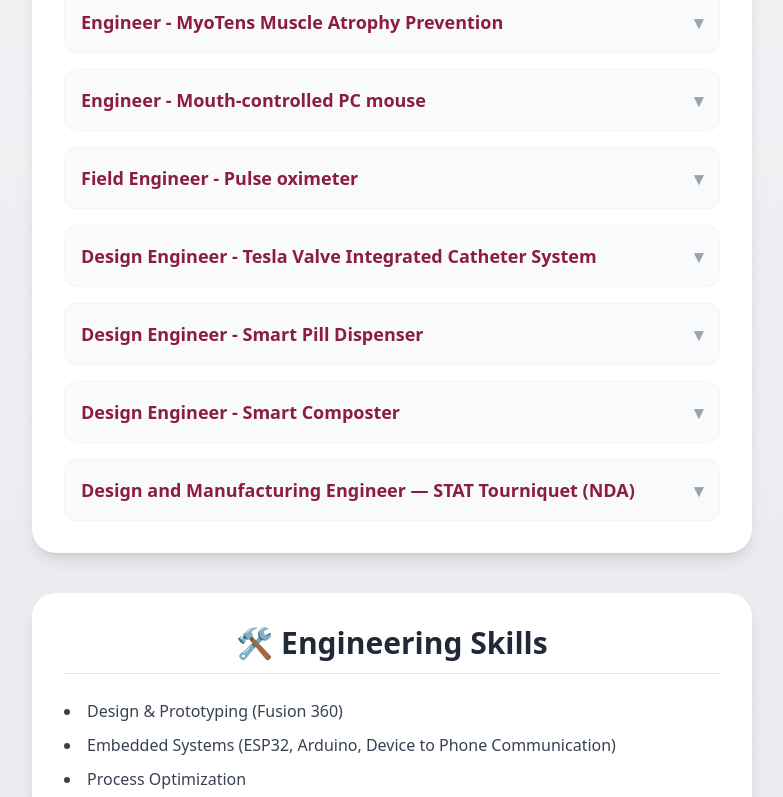
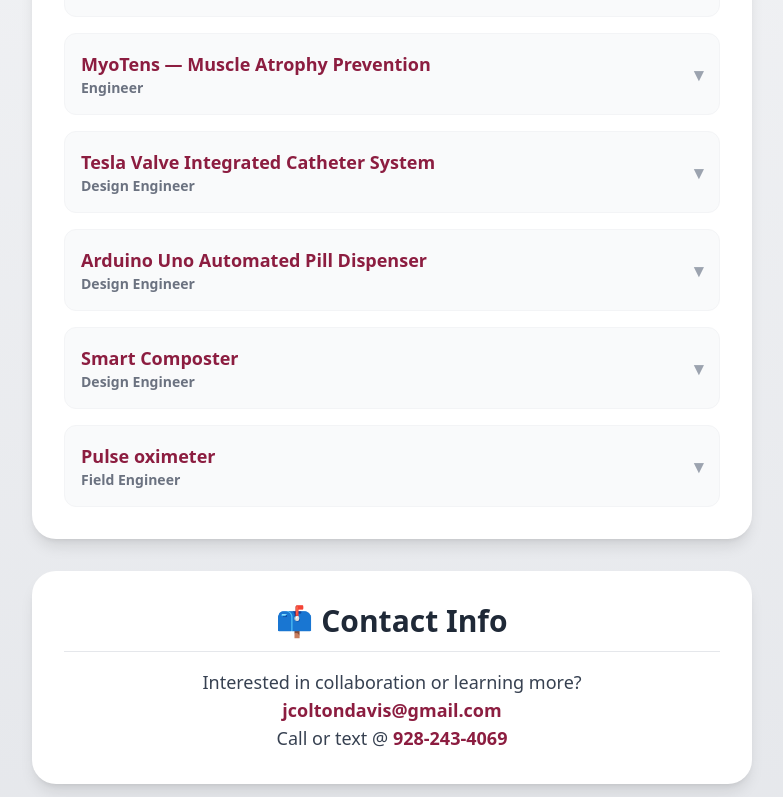
Before and after one commit to ColtonBME/portfolio, a React (Create React App) app: page / in a window 1280 px wide. Shown: the part 403-1200 px from the top of the page, without its empty margins (248-1031 px from the left). Built offline with nearby package versions, Linux system fonts and the light colour scheme.

Commit message:
Replace maroon (#8C1D40) with black in App.js

```diff
--- a/src/App.js
+++ b/src/App.js
@@ -1,194 +1,173 @@
+import React from 'react';
 import './App.css';
 
-// test change
+function ProjectBlock({ title, subtitle, description, team = [], diagrams = [] }) {
+  const isImage = (url) => /\.(png|jpe?g|gif|svg)$/i.test(url);
 
-function App() {
   return (
-    <div className="min-h-screen bg-gradient-to-b from-gray-100 to-gray-200 flex flex-col items-center text-gray-800 font-sans">
-      {/* HEADER */}
-      <header className="text-center mt-20 mb-16">
+    <details className="group bg-gray-50 rounded-xl p-4 border border-gray-100">
+      <summary
+        className="flex items-center justify-between cursor-pointer list-none text-lg font-semibold"
+        style={{ color: '#8C1D40' }}
+      >
+        <div>
+          <div>{title}</div>
+          {subtitle && <div className="text-sm text-gray-500">{subtitle}</div>}
+        </div>
+        <span className="ml-4 text-gray-400 group-open:rotate-180 transition-transform">▾</span>
+      </summary>
+
+      <div className="mt-3 text-gray-700 leading-relaxed space-y-4">
+        {description && <div>{description}</div>}
+
+        {/* Team members (display only) */}
+        <div>
+          <h4 className="font-semibold mb-2">Team members</h4>
+          <ul className="list-disc list-inside text-gray-700 mb-2">
+            {team.length === 0 ? (
+              <li className="text-sm text-gray-500">No members listed</li>
+            ) : (
+              team.map((m, i) => <li key={i}>{m}</li>)
+            )}
+          </ul>
+        </div>
+
+        {/* Diagrams & images (display only) */}
+        <div>
+          <h4 className="font-semibold mb-2">Diagrams & images</h4>
+          <div className="flex flex-wrap gap-3">
+            {diagrams.length === 0 && <div className="text-sm text-gray-500">No diagrams uploaded</div>}
+            {(() => {
+              const isSmart = title && title.includes('Smart Composter');
+              return diagrams.map((u, i) => (
+                <div key={i} className={isImage(u) ? (isSmart ? 'w-56' : 'w-28') : ''}>
+                  {isImage(u) ? (
+                    <img
+                      src={u}
+                      alt={`diagram-${i}`}
+                      className={isSmart ? 'w-full h-40 object-cover rounded' : 'w-full h-20 object-cover rounded'}
+                    />
+                  ) : (
+                    <a href={u} target="_blank" rel="noreferrer" className="text-sm underline" style={{ color: '#8C1D40' }}>
+                      {u.split("/").pop().replace(/\.[^/.]+$/, "")}
+                    </a>
+                  )}
+                </div>
+              ));
+            })()}
+          </div>
+        </div>
+      </div>
+    </details>
+  );
+}
+
+export default function App() {
+  const projects = [
+    // Top-priority projects moved first
+    {
+      title: 'Mouth-controlled PC mouse',
+      subtitle: 'Engineer',
+      description:
+        'Assistive human-computer interface using pressure and motion sensors integrated with a microcontroller to translate oral gestures into cursor movement and click events. Contributions include sensor calibration, analog signal conditioning, microcontroller firmware, and USB-HID communication for real-time control. This project software was created and tested in LabVIEW.',
+      team: ['Colton Davis', 'Tyler Labrecque'],
+      diagrams: [],
+    },
+    {
+      title: 'MyoTens — Muscle Atrophy Prevention',
+      subtitle: 'Engineer',
+      description:
+        'Biomedical stimulation system combining analog front-end circuitry with embedded digital control. Designed and tuned a multi-stage signal chain for muscle activation, including current-controlled drivers, waveform generation, and safety interlocks. Implemented microcontroller-based timing routines and pulse-width control algorithms for targeted neuromuscular stimulation.',
+      team: ['Colton Davis', 'Anne Harrison', 'Tyler Labrecque', 'Zaki Amish'],
+      diagrams: ['/website-files/MyoTens/Theoretical_Design_Presentation.pdf'],
+    },
+
+    // Remaining projects
+    {
+      title: 'Tesla Valve Integrated Catheter System',
+      subtitle: 'Design Engineer',
+      description:
+        'Novel catheter platform integrating passive Tesla valve flow geometry with embedded sensing concepts for future development. Worked on early electrical subsystem architecture, including pressure/flow sensor selection, low power data acquisition planning, and integration pathways for ESP 32 based monitoring to support CAUTI-reduction strategies.',
+      team: ['Colton Davis', 'Nathan Amyot', 'Cohen Jefferies', 'Joseph Rodriguez', 'Colin Stafford'],
+      diagrams: [],
+    },
+    {
+      title: 'Arduino Uno Automated Pill Dispenser',
+      subtitle: 'Design Engineer',
+      description:
+        'Embedded system built on Arduino architecture for automated medication dispensing. Responsible for electrical design, sensor integration (IR/optical confirmation), motor/servo control, and low power firmware. Implemented event driven logic.',
+      team: ['Colton Davis', 'Tyler Labrecque', 'Eric Shoenling', 'Hannah Yang'],
+      diagrams: [],
+    },
+    {
+      title: 'Smart Composter',
+      subtitle: 'Design Engineer',
+      description:
+        'Enabled compost monitoring system using ESP32 for wireless telemetry and multi-sensor data acquisition (temperature, humidity). Designed firmware for periodic sampling, environmental trend analysis, and automated email reporting. Integrated low-power modes, ADC calibration, and robust enclosure-level electrical layout for long-term outdoor deployment',
+      team: ['Colton Davis', 'Nathan Amyot', 'Denise Hill', 'Cohen Jefferies', 'Genevieve Lexa', 'Patrick Ohara', 'Emma Tapia', 'Heather Taylor'],
+      diagrams: ['Website-Files/SmartComposter/Composter_Design.png'],
+    },
+    {
+      title: 'Pulse oximeter',
+      subtitle: 'Field Engineer',
+      description:
+        'Custom pulse oximetry device involving stretch resistor "sensor" and high-gain analog front-end design for photoplethysmography (PPG). Programmed LabVIEW block diagram for digital filtering, peak detection and supporting UI.',
+      team: ['Colton Davis', 'Tyler Labrecque'],
+      diagrams: ['/Website-Files/Pulse-Oximeter/Pulse_Oximeter_Theoretical_Design.pdf'],
+    },
+  ];
+
+  return (
+    <div className="min-h-screen bg-gradient-to-b from-gray-100 to-gray-200 flex flex-col items-center text-gray-800 font-sans px-4">
+      <header className="text-center mt-12 mb-12 w-full max-w-3xl">
         <h1 className="text-5xl font-extrabold mb-2 tracking-tight">
           <span style={{ color: '#8C1D40' }}>Colton Davis</span>
         </h1>
-        <h2 className="text-2xl font-semibold text-gray-600">
-          Biomedical  Engineering Student
-        </h2>
+        <h2 className="text-2xl font-semibold text-gray-600">ASU Engineering Senior</h2>
       </header>
 
-      {/* MAIN CONTENT */}
-      <main className="w-full max-w-3xl px-6 flex flex-col items-center gap-10">
-        {/* Intro */}
+      <main className="w-full max-w-3xl px-6 flex flex-col items-center gap-8">
         <section className="text-center">
           <p className="text-lg leading-relaxed text-gray-900">
-            Here are some of my favorite projects I have had the privelage to work on!
+            Here is my portfolio created by me entirely with JavaScript!
           </p>
         </section>
 
-        {/* Projects */}
         <section className="bg-white p-8 rounded-3xl shadow-lg w-full text-center">
-          <h3 className="text-3xl font-bold mb-3 text-gray-800 border-b border-gray-200 pb-3">
-            💡 Featured Projects
-          </h3>
+          <h3 className="text-3xl font-bold mb-3 text-gray-800 border-b border-gray-200 pb-3">💡 Featured Projects</h3>
 
           <div className="space-y-4 text-left">
-            {/* ECG */}
-            <details className="group bg-gray-50 rounded-xl p-4 border border-gray-100">
-              <summary
-                className="flex items-center justify-between cursor-pointer list-none text-lg font-semibold"
-                style={{ color: '#8C1D40' }}
-              >
-                <span>Engineer - MyoTens Muscle Atrophy Prevention</span>
-                <span className="ml-4 text-gray-400 group-open:rotate-180 transition-transform">▾</span>
-              </summary>
-              <div className="mt-3 text-gray-700 leading-relaxed">
-                Using analog front-end and digital processing for electrocardiography. I worked
-                with a team to create a muscle stimulation device that sends a small pulse through
-                muscle that is surrounding injured bones in order to prevent muscle atrophy based
-                on literature.
-              </div>
-            </details>
-
-            {/* Mouth-controlled Computer Mouse */}
-            <details className="group bg-gray-50 rounded-xl p-4 border border-gray-100">
-              <summary
-                className="flex items-center justify-between cursor-pointer list-none text-lg font-semibold"
-                style={{ color: '#8C1D40' }}
-              >
-                <span>Engineer - Mouth-controlled PC mouse</span>
-                <span className="ml-4 text-gray-400 group-open:rotate-180 transition-transform">▾</span>
-              </summary>
-              <div className="mt-3 text-gray-700 leading-relaxed">
-              Worked in a partnership to design and create
-              an assistive technology device translating
-              oral movements into cursor control and clicks.
-              </div>
-            </details>
-
-            {/* Pulse oximeter */}
-            <details className="group bg-gray-50 rounded-xl p-4 border border-gray-100">
-              <summary
-                className="flex items-center justify-between cursor-pointer list-none text-lg font-semibold"
-                style={{ color: '#8C1D40' }}
-              >
-                <span>Field Engineer - Pulse oximeter</span>
-                <span className="ml-4 text-gray-400 group-open:rotate-180 transition-transform">▾</span>
-              </summary>
-              <div className="mt-3 text-gray-700 leading-relaxed">
-                Design and prototyping of pulse oximetry hardware/software: optical sensor selection,
-                wavelength timing, signal conditioning, SpO2 algorithm prototyping, and user-interface
-                considerations for reliability and usability.
-              </div>
-            </details>
-
-            {/* Tesla Valve */}
-            <details className="group bg-gray-50 rounded-xl p-4 border border-gray-100">
-              <summary
-                className="flex items-center justify-between cursor-pointer list-none text-lg font-semibold"
-                style={{ color: '#8C1D40' }}
-              >
-                <span>Design Engineer - Tesla Valve Integrated Catheter System</span>
-                <span className="ml-4 text-gray-400 group-open:rotate-180 transition-transform">▾</span>
-              </summary>
-              <div className="mt-3 text-gray-700 leading-relaxed">
-                A novel design aimed at reducing Catheter-Associated Urinary Tract Infections (CAUTIs)
-                through passive, one-way fluid control inspired by biomimetic flow systems.
-              </div>
-            </details>
-
-            {/* Microcomputers / Smart Pill Dispenser */}
-            <details className="group bg-gray-50 rounded-xl p-4 border border-gray-100">
-              <summary
-                className="flex items-center justify-between cursor-pointer list-none text-lg font-semibold"
-                style={{ color: '#8C1D40' }}
-              >
-                <span>Design Engineer - Smart Pill Dispenser</span>
-                <span className="ml-4 text-gray-400 group-open:rotate-180 transition-transform">▾</span>
-              </summary>
-              <div className="mt-3 text-gray-700 leading-relaxed">
-                Projects using microcontrollers and single-board computers (ESP32, Raspberry Pi)
-                for data acquisition, device control, and wireless telemetry. Includes sensor
-                integration, low-power design, and basic RTOS/firmware work.
-              </div>
-            </details>
-
-            {/* Smart Composter */}
-            <details className="group bg-gray-50 rounded-xl p-4 border border-gray-100">
-              <summary
-                className="flex items-center justify-between cursor-pointer list-none text-lg font-semibold"
-                style={{ color: '#8C1D40' }}
-              >
-                <span>Design Engineer - Smart Composter</span>
-                <span className="ml-4 text-gray-400 group-open:rotate-180 transition-transform">▾</span>
-              </summary>
-              <div className="mt-3 text-gray-700 leading-relaxed">
-                An automated sensing system that reads temperature, humidity, and compost health and
-                emails them directly to the customer, alongside recommendations and instructions for care.
-              </div>
-            </details>
-
-            {/* NDA (kept minimal) */}
-            <details className="group bg-gray-50 rounded-xl p-4 border border-gray-100">
-              <summary
-                className="flex items-center justify-between cursor-pointer list-none text-lg font-semibold"
-                style={{ color: '#8C1D40' }}
-              >
-                <span>Design and Manufacturing Engineer — STAT Tourniquet (NDA)</span>
-                <span className="ml-4 text-gray-400 group-open:rotate-180 transition-transform">▾</span>
-              </summary>
-              <div className="mt-3 text-gray-700 leading-relaxed">
-                Details are under NDA. Contact me for approved summaries and collaboration inquiries.
-              </div>
-            </details>
+            {projects.map((p, i) => (
+              <ProjectBlock
+                key={i}
+                title={p.title}
+                subtitle={p.subtitle}
+                description={p.description}
+                team={p.team}
+                diagrams={p.diagrams}
+              />
+            ))}
           </div>
         </section>
 
-        {/* Engineering Focus */}
         <section className="bg-white p-8 rounded-3xl shadow-lg w-full text-center">
-          <h3 className="text-3xl font-bold mb-6 text-gray-800 border-b border-gray-200 pb-3">
-            🛠 Engineering Skills
-          </h3>
-          <ul className="text-left list-disc list-inside space-y-2 text-gray-700 leading-relaxed">
-            <li>Design & Prototyping (Fusion 360)</li>
-            <li>Embedded Systems (ESP32, Arduino, Device to Phone Communication)</li>
-            <li>Process Optimization</li>
-            <li>Excel and Python Data Processing and Analysis</li>
-          </ul>
-        </section>
-
-        {/* Contact */}
-        <section className="bg-white p-8 rounded-3xl shadow-lg w-full text-center">
-          <h3 className="text-3xl font-bold mb-4 text-gray-800 border-b border-gray-200 pb-3">
-            📫 Contact Info
-          </h3>
+          <h3 className="text-3xl font-bold mb-4 text-gray-800 border-b border-gray-200 pb-3">📫 Contact Info</h3>
           <p className="text-gray-700 text-lg">
-            Interested in collaboration or learning more? <br />
-            Email me @{' '}
-            <a
-              href="mailto:jcoltondavis@gmail.com"
-              className="font-semibold hover:underline"
-              style={{ color: '#8C1D40' }}
-            >
+            Interested in collaboration or learning more?
+            <br />
+            <a href="mailto:jcoltondavis@gmail.com" className="font-semibold hover:underline" style={{ color: '#8C1D40' }}>
               jcoltondavis@gmail.com
             </a>
             <br />
-            Personal Contact @{' '}
-            <a
-              href="tel:928-243-4069"
-              className="font-semibold hover:underline"
-              style={{ color: '#8C1D40' }}
-            >
+            Call or text @{' '}
+            <a href="tel:928-243-4069" className="font-semibold hover:underline" style={{ color: '#8C1D40' }}>
               928-243-4069
             </a>
           </p>
         </section>
       </main>
 
-      {/* FOOTER */}
-      <footer className="mt-16 mb-8 text-sm text-gray-500 text-center">
-        © {new Date().getFullYear()} Colton Davis — All Rights Reserved.
-      </footer>
+      <footer className="mt-12 mb-8 text-sm text-gray-500 text-center">© {new Date().getFullYear()} Colton Davis — All Rights Reserved.</footer>
     </div>
   );
 }
-
-export default App;
```
